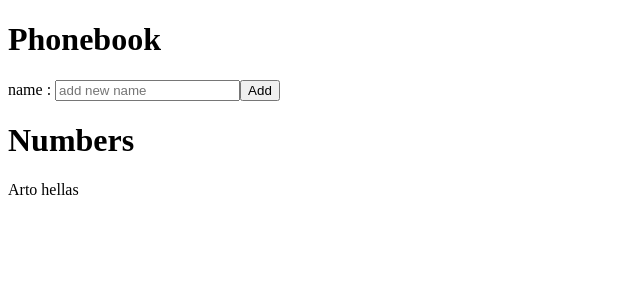
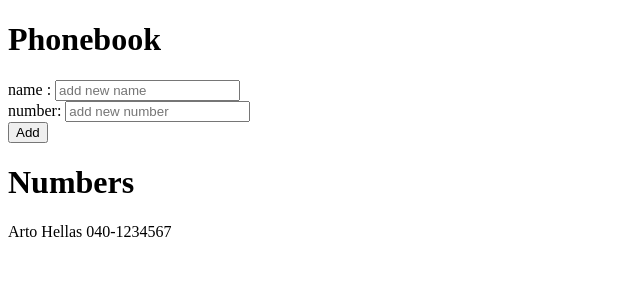
Before and after one commit to rakshithapatel08/fs-open-exercises, a React (Vite) app in the folder part2/Phonebook/: page / in a window 1280 px wide. Shown: the top 300 px of the page, without its empty margins (0-640 px from the left). Built offline with nearby package versions, Linux system fonts and the light colour scheme.

Commit message:
exercise 2.8

```diff
--- a/part2/Phonebook/src/App.jsx
+++ b/part2/Phonebook/src/App.jsx
@@ -1,8 +1,9 @@
 import { useState } from "react"
 
 const App = () => {
-  const [persons, setPersons] = useState([{ name: "Arto hellas" }])
+  const [persons, setPersons] = useState([{ name: "Arto Hellas",number:"040-1234567" }])
   const [newname, setNewname] = useState("")
+  const [newnumber,setNewnumber] = useState("")
 
   const addName = (event) => {
     event.preventDefault();
@@ -13,12 +14,14 @@ const App = () => {
         alert(`${newname} already exists in the phonebook`)
         flag = 1;
         setNewname("")
+        setNewnumber("")
       }
 
     });
     if (flag === 0) {
-      setPersons(persons.concat({ name: newname }));
+      setPersons(persons.concat({ name: newname,number: newnumber }));
       setNewname("")
+      setNewnumber("")
     }
   }
 
@@ -27,13 +30,16 @@ const App = () => {
       <h1>Phonebook</h1>
       <form onSubmit={addName}>
         name : <input type="text" placeholder="add new name" value={newname} onChange={(e) => setNewname(e.target.value)} />
+        <br/>
+        number: <input type="text" placeholder="add new number" value={newnumber} onChange={(e)=> setNewnumber(e.target.value)}/>
+        <br/>
         <button type="submit">Add</button>
       </form>
       <h1>Numbers</h1>
       {persons.map((person, i) => {
         return (
           <div key={i}>
-            {person.name}
+            {person.name} {person.number}
             <br />
           </div>
         )
```
